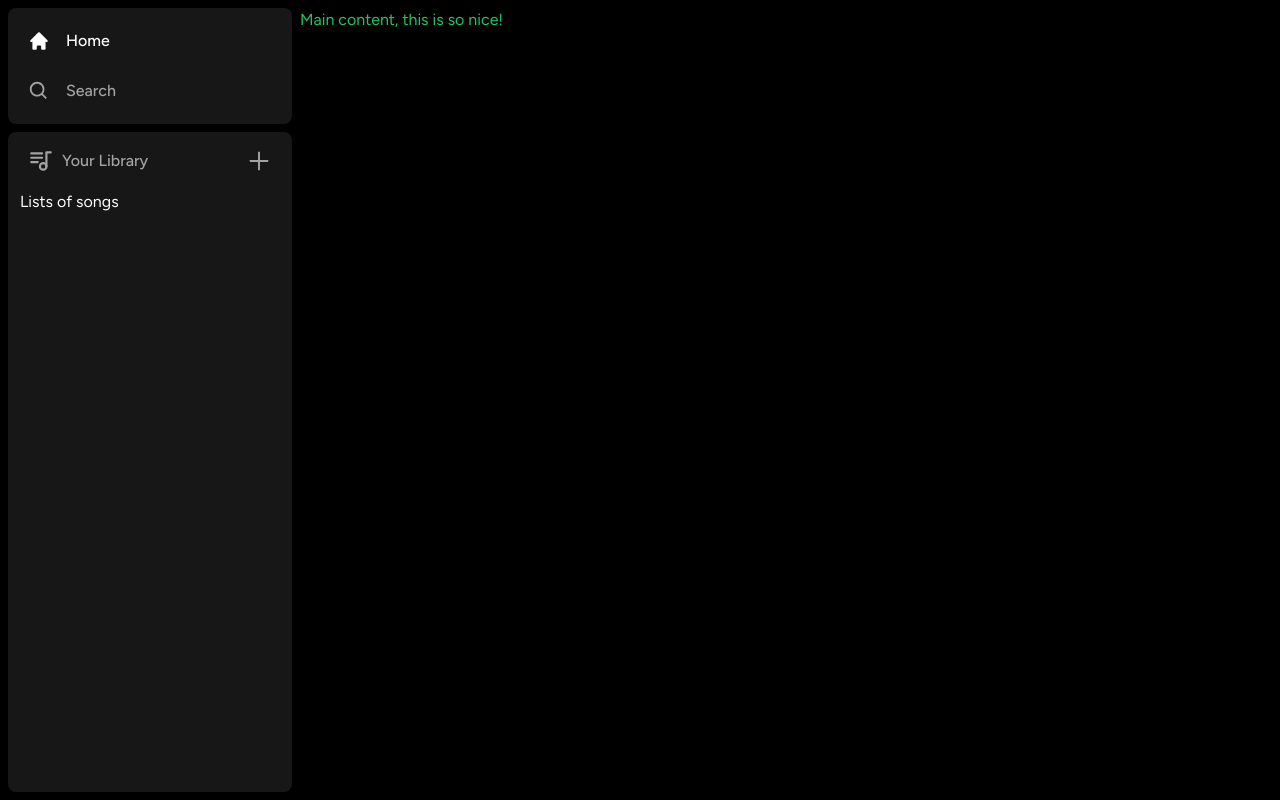
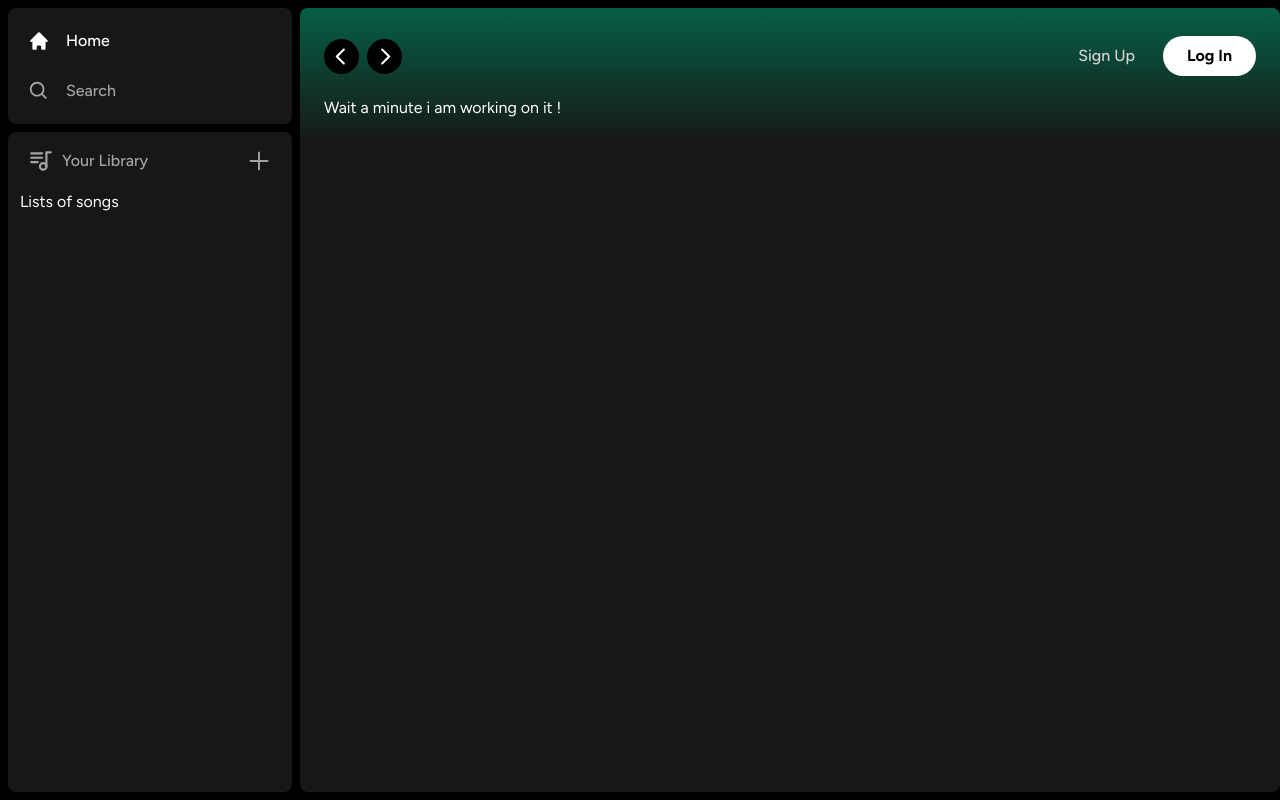
Before and after one commit to rickgeorges01/Streamzik, a Next.js app: page / in a window 1280 px wide. Built offline with nearby package versions, Linux system fonts and the light colour scheme.

Commit message:
Start building the Header with more components

```diff
--- a/app/(site)/page.tsx
+++ b/app/(site)/page.tsx
@@ -1,9 +1,19 @@
 import Image from "next/image";
+import Header from "@/components/Header";
 
 export default function Home() {
   return (
-    <div className="text-green-500">
-      Main content, this is so nice!
+    <div className="
+        bg-neutral-900
+        rounded-lg
+        h-full
+        overflow-hidden
+        overflow-y-auto
+    ">
+        <Header>
+            Wait a minute i am working on it !
+        </Header>
+
     </div>
   );
 }
--- /dev/null
+++ b/components/Button.tsx
@@ -0,0 +1,41 @@
+import {forwardRef} from "react";
+import {twMerge} from "tailwind-merge";
+
+interface  ButtonProps extends React.ButtonHTMLAttributes<HTMLButtonElement> {}
+
+const Button = forwardRef<HTMLButtonElement,ButtonProps>(({
+    className,
+    children,
+    disabled,
+    type = "button",
+    ...props
+}, ref) =>{
+    return (
+        <button
+            type={type}
+            className={twMerge(`
+                w-full
+                rounded-full
+                bg-green-500
+                border-transparent
+                px-3
+                py-3
+                disabled:cursor-not-allowed
+                disabled:opacity-50
+                text-black
+                font-bold
+                hover:opacity-75
+                transition
+            `,
+                className)}
+            disabled={disabled}
+            ref={ref}
+            {...props}
+        >
+            {children}
+        </button>
+    )
+})
+
+Button.displayName = "Button"
+export default Button;
--- /dev/null
+++ b/components/Header.tsx
@@ -0,0 +1,149 @@
+"use client"
+import {useRouter} from "next/navigation";
+import {twMerge} from "tailwind-merge";
+import {RxCaretLeft, RxCaretRight} from "react-icons/rx";
+import {HiHome, HiSearch} from "react-icons/hi";
+import {Fragment} from "react";
+import Button from "@/components/Button";
+
+interface HeaderProps  {
+    children : React.ReactNode;
+    className?: string;
+}
+const Header : React.FC<HeaderProps> = ({
+        children,
+        className
+     }) => {
+    const router = useRouter();
+
+    const handleLogout = () => {
+        //Handle Logout in the future
+    }
+    return (
+        <div className={twMerge(`
+            h-ft
+            bg-gradient-to-b
+            from-emerald-800
+            p-6
+        `,
+            className
+        )}>
+            <div className="
+                w-full
+                mb-4
+                flex
+                items-center
+                justify-between
+            ">
+                <div className="
+                    hidden
+                    md:flex
+                    gap-x-2
+                    items-center
+                ">
+                    <button
+                        onClick={()=>router.back()}
+                        className="
+                            rounded-full
+                            bg-black
+                            flex
+                            items-center
+                            justify-center
+                            hover:opacity-75
+                            transition
+                        ">
+                        <RxCaretLeft className="text-white" size={35}/>
+                    </button>
+
+                    <button
+                        onClick={()=>router.forward()}
+                        className="
+                            rounded-full
+                            bg-black
+                            flex
+                            items-center
+                            justify-center
+                            hover:opacity-75
+                            transition
+                        ">
+                        <RxCaretRight className="text-white" size={35}/>
+                    </button>
+                </div>
+
+                <div className="
+                    flex
+                    md:hidden
+                    gap-x-2
+                    items-center
+                ">
+                    <button
+                        className="
+                            rounded-full
+                            p-2
+                            bg-white
+                            flex
+                            items-center
+                            jusitify-center
+                            hover:opacity-75
+                            transition
+                        "
+                    >
+                        <HiHome className="text-black" size={20}/>
+                    </button>
+
+                    <button
+                        className="
+                            rounded-full
+                            p-2
+                            bg-white
+                            flex
+                            items-center
+                            jusitify-center
+                            hover:opacity-75
+                            transition
+                        "
+                    >
+                        <HiSearch className="text-black" size={20}/>
+                    </button>
+                </div>
+
+                <div className="
+                    flex
+                    justify-between
+                    items-center
+                    gap-x-4
+                ">
+                    <Fragment>
+                        <div>
+                            <Button
+                                onClick={()=>{}}
+                                className="
+                                    bg-transparent
+                                    text-neutral-300
+                                    font-medium
+                                "
+                            >
+                                Sign Up
+                            </Button>
+                        </div>
+                        <div>
+                            <Button
+                                onClick={()=>{}}
+                                className="
+                                    bg-white
+                                    px-6
+                                    py-2
+                                "
+                            >
+                                Log In
+                            </Button>
+                        </div>
+                    </Fragment>
+                </div>
+
+            </div>
+            {children}
+        </div>
+    );
+}
+export default Header;
```
